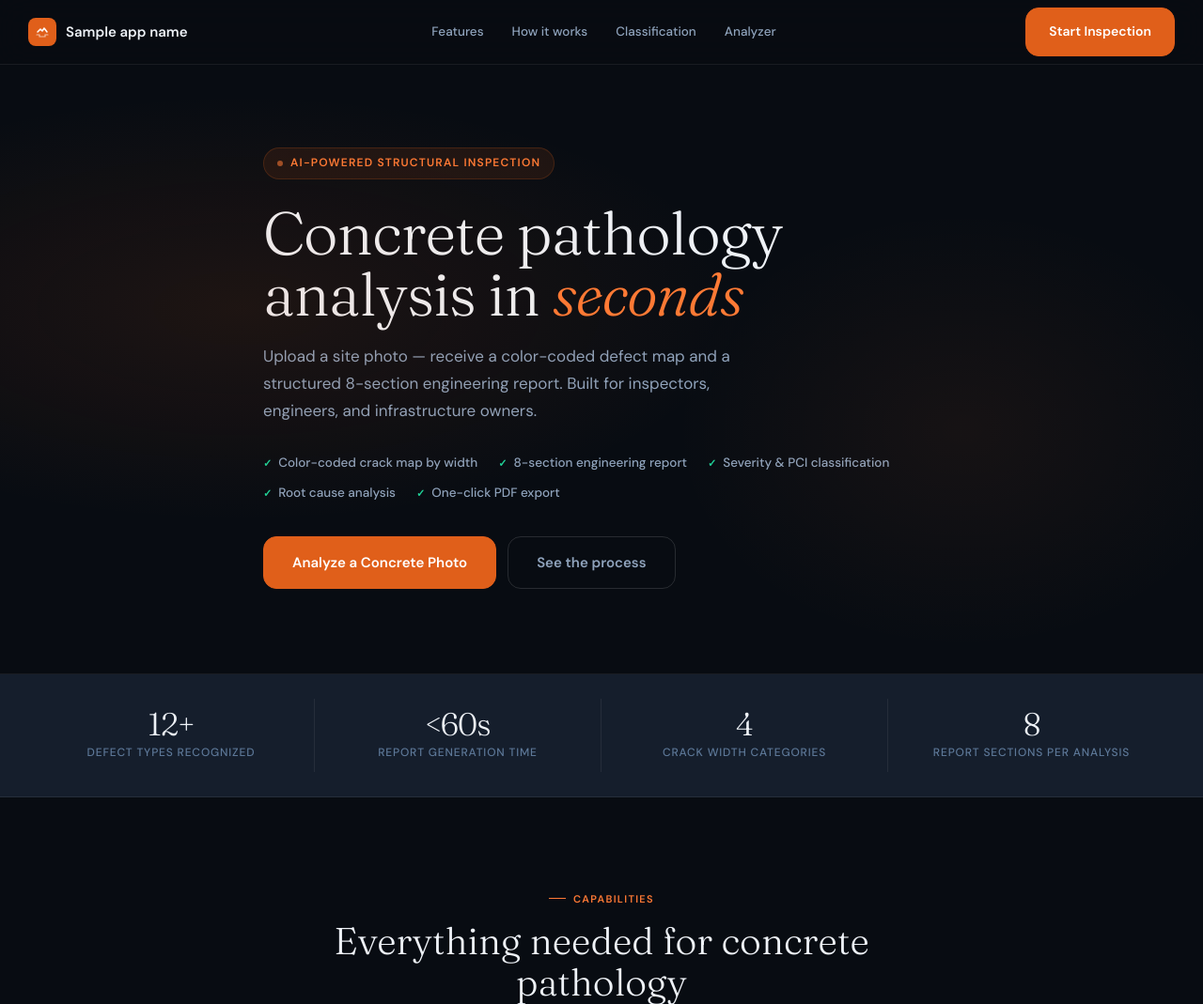
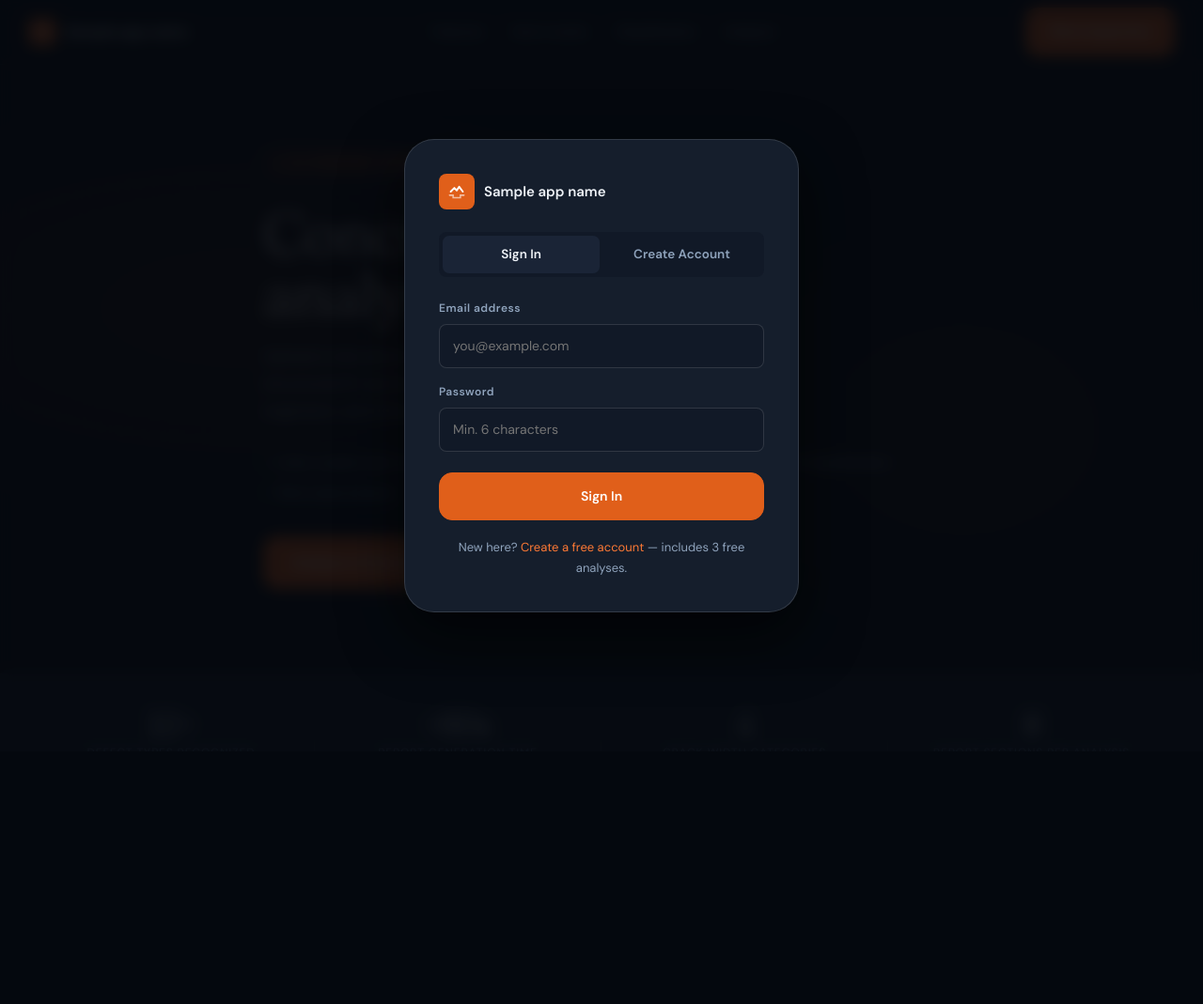
Before and after one commit to imadbg1995/concrete-defect-ai, a Python web app: template templates/index.html in a window 1280 px wide. Shown: the top 1069 px of the page at 94% size. After the commit the page ends 652 px from the top, so only its background shows below. Run offline with Jinja, Linux system fonts and the light colour scheme; the template is opened without the code that fills it: most values are stand-ins (such as "Sample title", 1, 10 or a date in 2020).

Commit message:
Add user accounts with 3 free analyses per account
- SQLite user table with email, password hash, tries_remaining
- JWT auth (python-jose) + bcrypt (passlib) for registration/login
- /api/register, /api/login, /api/me endpoints
- /api/analyze deducts one try per successful analysis
- Auth modal with login/register tabs in UI
- User bar showing email + remaining analyses
- Authorization header sent on analyze and annotate requests

Co-Authored-By: Claude Sonnet 4.6 <noreply@anthropic.com>

```diff
--- a/requirements.txt
+++ b/requirements.txt
@@ -9,3 +9,5 @@ python-dotenv>=1.0.0
 pydantic>=2.0.0
 pydantic-settings>=2.0.0
 jinja2>=3.1.0
+passlib[bcrypt]>=1.7.4
+python-jose[cryptography]>=3.3.0
--- a/static/css/style.css
+++ b/static/css/style.css
@@ -765,3 +765,90 @@ button, input, select, textarea { font: inherit; }
   border-radius: 50%; animation: spin .7s linear infinite;
   vertical-align: middle; margin-right: 6px;
 }
+
+/* =========================================================
+   AUTH MODAL
+   ========================================================= */
+.auth-overlay {
+  position: fixed; inset: 0; z-index: 1000;
+  background: rgba(5,8,14,.88);
+  backdrop-filter: blur(8px);
+  display: flex; align-items: center; justify-content: center;
+  padding: 24px;
+}
+.auth-modal {
+  background: var(--surface);
+  border: 1px solid var(--border-2);
+  border-radius: var(--r-xl);
+  width: 100%; max-width: 420px;
+  padding: 36px;
+  box-shadow: 0 24px 64px rgba(0,0,0,.6);
+}
+.auth-logo {
+  display: flex; align-items: center; gap: 10px;
+  margin-bottom: 24px;
+}
+.auth-logo .brand-icon { width: 34px; height: 34px; font-size: 11px; }
+.auth-brand-name { font-weight: 600; font-size: 15px; }
+.auth-tabs {
+  display: flex; gap: 4px;
+  background: var(--bg-3); border-radius: var(--r-sm);
+  padding: 4px; margin-bottom: 24px;
+}
+.auth-tab {
+  flex: 1; padding: 9px; border: none; border-radius: 7px;
+  font-size: 13.5px; font-weight: 600; cursor: pointer;
+  background: transparent; color: var(--muted);
+  transition: all .18s;
+}
+.auth-tab.active { background: var(--surface-2); color: var(--text); }
+.auth-field { margin-bottom: 16px; }
+.auth-field label { display: block; font-size: 12px; font-weight: 600; color: var(--muted); margin-bottom: 6px; letter-spacing: .04em; }
+.auth-field input {
+  width: 100%; padding: 11px 14px;
+  background: var(--bg-3); border: 1px solid var(--border-2);
+  border-radius: var(--r-sm); color: var(--text); font-size: 14px;
+  transition: border-color .18s;
+}
+.auth-field input:focus { outline: none; border-color: var(--accent); }
+.auth-error {
+  display: none; background: rgba(240,80,80,.1);
+  border: 1px solid rgba(240,80,80,.25);
+  color: #f08080; font-size: 13px; padding: 10px 14px;
+  border-radius: var(--r-sm); margin-bottom: 14px;
+}
+.auth-submit {
+  width: 100%; padding: 13px; border: none; border-radius: var(--r-sm);
+  background: var(--accent); color: #fff; font-size: 14px; font-weight: 600;
+  cursor: pointer; transition: background .18s;
+  display: flex; align-items: center; justify-content: center; gap: 6px;
+}
+.auth-submit:hover { background: var(--accent-2); }
+.auth-submit:disabled { opacity: .6; cursor: not-allowed; }
+.auth-footer-note { margin-top: 18px; text-align: center; font-size: 13px; color: var(--muted); }
+.auth-footer-note a { color: var(--accent-2); }
+
+/* =========================================================
+   USER BAR
+   ========================================================= */
+.user-bar {
+  position: fixed; bottom: 20px; right: 20px; z-index: 500;
+  display: flex; align-items: center; gap: 10px;
+  background: var(--surface); border: 1px solid var(--border-2);
+  border-radius: 100px; padding: 8px 16px;
+  box-shadow: 0 8px 24px rgba(0,0,0,.4);
+  font-size: 13px;
+}
+#user-email-label { color: var(--muted); max-width: 160px; overflow: hidden; text-overflow: ellipsis; white-space: nowrap; }
+.tries-badge {
+  font-size: 12px; font-weight: 600; padding: 3px 10px;
+  border-radius: 100px; background: rgba(31,213,154,.1);
+  color: var(--success); border: 1px solid rgba(31,213,154,.2);
+}
+.tries-badge.tries-warn { background: rgba(245,183,49,.1); color: var(--warning); border-color: rgba(245,183,49,.2); }
+.tries-badge.tries-empty { background: rgba(240,80,80,.1); color: var(--danger); border-color: rgba(240,80,80,.2); }
+.user-bar button {
+  background: transparent; border: none; color: var(--muted);
+  font-size: 12px; cursor: pointer; padding: 2px 0;
+}
+.user-bar button:hover { color: var(--danger); }
--- a/static/js/app.js
+++ b/static/js/app.js
@@ -1,6 +1,116 @@
 /* Concrete Defect AI — app.js */
 (function () {
   "use strict";
+
+  // ── Auth ─────────────────────────────────────────────────
+  function getToken()  { return localStorage.getItem("cda_token"); }
+  function getEmail()  { return localStorage.getItem("cda_email"); }
+  function getTries()  { return parseInt(localStorage.getItem("cda_tries") || "0", 10); }
+
+  function saveSession(token, email, tries) {
+    localStorage.setItem("cda_token", token);
+    localStorage.setItem("cda_email", email);
+    localStorage.setItem("cda_tries", tries);
+  }
+
+  function clearSession() {
+    localStorage.removeItem("cda_token");
+    localStorage.removeItem("cda_email");
+    localStorage.removeItem("cda_tries");
+  }
+
+  function updateUserBar(email, tries) {
+    const bar    = document.getElementById("user-bar");
+    const lbl    = document.getElementById("user-email-label");
+    const badge  = document.getElementById("tries-badge");
+    if (!bar) return;
+    bar.style.display = "flex";
+    lbl.textContent   = email;
+    badge.textContent = tries + " " + (tries === 1 ? "analysis" : "analyses") + " remaining";
+    badge.className   = "tries-badge" + (tries === 0 ? " tries-empty" : tries === 1 ? " tries-warn" : "");
+  }
+
+  function showAuthModal() {
+    const overlay = document.getElementById("auth-overlay");
+    if (overlay) overlay.style.display = "flex";
+    const bar = document.getElementById("user-bar");
+    if (bar) bar.style.display = "none";
+  }
+
+  function hideAuthModal() {
+    const overlay = document.getElementById("auth-overlay");
+    if (overlay) overlay.style.display = "none";
+  }
+
+  window.switchTab = function(tab) {
+    const isLogin = tab === "login";
+    document.getElementById("tab-login").classList.toggle("active", isLogin);
+    document.getElementById("tab-register").classList.toggle("active", !isLogin);
+    document.getElementById("auth-submit").textContent = isLogin ? "Sign In" : "Create Account";
+    document.getElementById("auth-footer-note").innerHTML = isLogin
+      ? 'New here? <a href="#" onclick="switchTab(\'register\');return false;">Create a free account</a> — includes 3 free analyses.'
+      : 'Already have an account? <a href="#" onclick="switchTab(\'login\');return false;">Sign in</a>';
+    document.getElementById("auth-error").textContent = "";
+    document.getElementById("auth-error").style.display = "none";
+  };
+
+  window.logout = function() {
+    clearSession();
+    showAuthModal();
+  };
+
+  // Auth form submit
+  const authForm = document.getElementById("auth-form");
+  if (authForm) {
+    authForm.addEventListener("submit", async (e) => {
+      e.preventDefault();
+      const isLogin  = document.getElementById("tab-login").classList.contains("active");
+      const email    = document.getElementById("auth-email").value.trim();
+      const password = document.getElementById("auth-password").value;
+      const errEl    = document.getElementById("auth-error");
+      const btn      = document.getElementById("auth-submit");
+
+      btn.disabled = true;
+      btn.innerHTML = '<span class="spinner"></span>' + (isLogin ? "Signing in…" : "Creating account…");
+      errEl.style.display = "none";
+
+      try {
+        const res  = await fetch("/api/" + (isLogin ? "login" : "register"), {
+          method: "POST",
+          headers: { "Content-Type": "application/json" },
+          body: JSON.stringify({ email, password }),
+        });
+        const data = await res.json();
+        if (!res.ok) throw new Error(data.detail || "Authentication failed.");
+        saveSession(data.token, data.email, data.tries_remaining);
+        updateUserBar(data.email, data.tries_remaining);
+        hideAuthModal();
+      } catch (err) {
+        errEl.textContent   = err.message;
+        errEl.style.display = "block";
+      } finally {
+        btn.disabled = false;
+        btn.textContent = isLogin ? "Sign In" : "Create Account";
+      }
+    });
+  }
+
+  // On page load — check if already logged in
+  (async function checkAuth() {
+    const token = getToken();
+    if (!token) { showAuthModal(); return; }
+    try {
+      const res  = await fetch("/api/me", { headers: { Authorization: "Bearer " + token } });
+      const data = await res.json();
+      if (!res.ok) throw new Error();
+      saveSession(token, data.email, data.tries_remaining);
+      updateUserBar(data.email, data.tries_remaining);
+      hideAuthModal();
+    } catch {
+      clearSession();
+      showAuthModal();
+    }
+  })();
 
   // ── DOM refs ─────────────────────────────────────────────
   const fileInput     = document.getElementById("photo-input");
@@ -313,13 +423,25 @@
       });
 
     try {
-      const r1 = await fetch("/api/analyze", { method: "POST", body: fd });
+      const token = getToken();
+      const r1 = await fetch("/api/analyze", {
+        method: "POST",
+        headers: token ? { "Authorization": "Bearer " + token } : {},
+        body: fd,
+      });
       const d1 = await r1.json();
       if (!r1.ok) throw new Error(d1.detail || "Analysis failed.");
 
       reportText = d1.report;
       reportContent.innerHTML = formatReport(reportText);
       resultsArea.classList.add("show");
+
+      // Update tries display
+      if (d1.tries_remaining !== undefined) {
+        const email = getEmail();
+        saveSession(token, email, d1.tries_remaining);
+        updateUserBar(email, d1.tries_remaining);
+      }
 
       // scroll to results
       setTimeout(() => resultsArea.scrollIntoView({ behavior: "smooth", block: "start" }), 80);
@@ -333,7 +455,11 @@
       const fd2 = new FormData();
       fd2.append("image", currentFile);
 
-      const r2 = await fetch("/api/annotate", { method: "POST", body: fd2 });
+      const r2 = await fetch("/api/annotate", {
+        method: "POST",
+        headers: token ? { "Authorization": "Bearer " + token } : {},
+        body: fd2,
+      });
       const d2 = await r2.json();
 
       if (r2.ok && d2.annotated_b64) {
--- a/templates/index.html
+++ b/templates/index.html
@@ -623,6 +623,53 @@
   </div>
 </footer>
 
+<!-- ══ AUTH MODAL ════════════════════════════════════════════ -->
+<div id="auth-overlay" class="auth-overlay">
+  <div class="auth-modal">
+    <div class="auth-logo">
+      <div class="brand-icon" style="width:38px;height:38px;font-size:14px;">
+        <svg width="18" height="18" viewBox="0 0 14 14" fill="none">
+          <path d="M2 7 L5 4 L7 6 L9 3 L12 7" stroke="white" stroke-width="1.5" stroke-linecap="round" stroke-linejoin="round"/>
+          <path d="M1 10 L4 10 L4 12 L10 12 L10 10 L13 10" stroke="white" stroke-width="1.2" stroke-linecap="round" opacity="0.6"/>
+        </svg>
+      </div>
+      <span class="auth-brand-name">{{ app_name }}</span>
+    </div>
+
+    <div class="auth-tabs">
+      <button class="auth-tab active" id="tab-login" onclick="switchTab('login')">Sign In</button>
+      <button class="auth-tab" id="tab-register" onclick="switchTab('register')">Create Account</button>
+    </div>
+
+    <div id="auth-error" class="auth-error"></div>
+
+    <form id="auth-form" autocomplete="off">
+      <div class="auth-field">
+        <label>Email address</label>
+        <input type="email" id="auth-email" placeholder="you@example.com" required autocomplete="email">
+      </div>
+      <div class="auth-field">
+        <label>Password</label>
+        <input type="password" id="auth-password" placeholder="Min. 6 characters" required autocomplete="current-password">
+      </div>
+      <button type="submit" id="auth-submit" class="btn btn-primary" style="width:100%;justify-content:center;margin-top:6px;">
+        Sign In
+      </button>
+    </form>
+
+    <p class="auth-footer-note" id="auth-footer-note">
+      New here? <a href="#" onclick="switchTab('register');return false;">Create a free account</a> — includes 3 free analyses.
+    </p>
+  </div>
+</div>
+
+<!-- ══ USER BAR (shown when logged in) ══════════════════════ -->
+<div id="user-bar" class="user-bar" style="display:none;">
+  <span id="user-email-label"></span>
+  <span id="tries-badge" class="tries-badge"></span>
+  <button class="btn btn-ghost" style="padding:6px 14px;font-size:12px;" onclick="logout()">Sign out</button>
+</div>
+
 <script src="/static/js/app.js"></script>
 </body>
 </html>
```
Also changed, not shown: app/auth.py (added, +32 -0 lines), app/database.py (added, +25 -0 lines), app/main.py (+9 -2 lines), app/routes/analyze.py (+30 -2 lines), app/routes/auth.py (added, +75 -0 lines).
